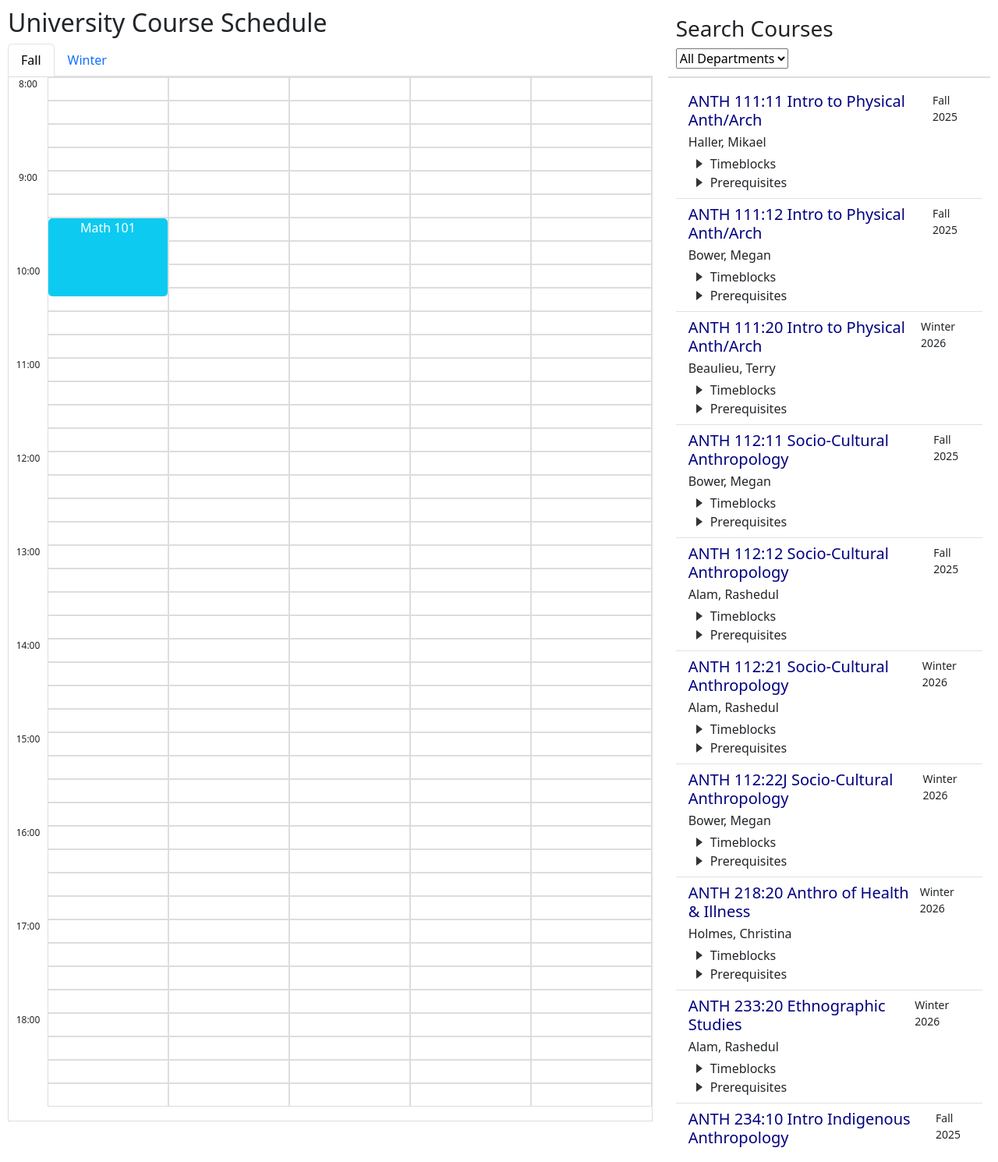
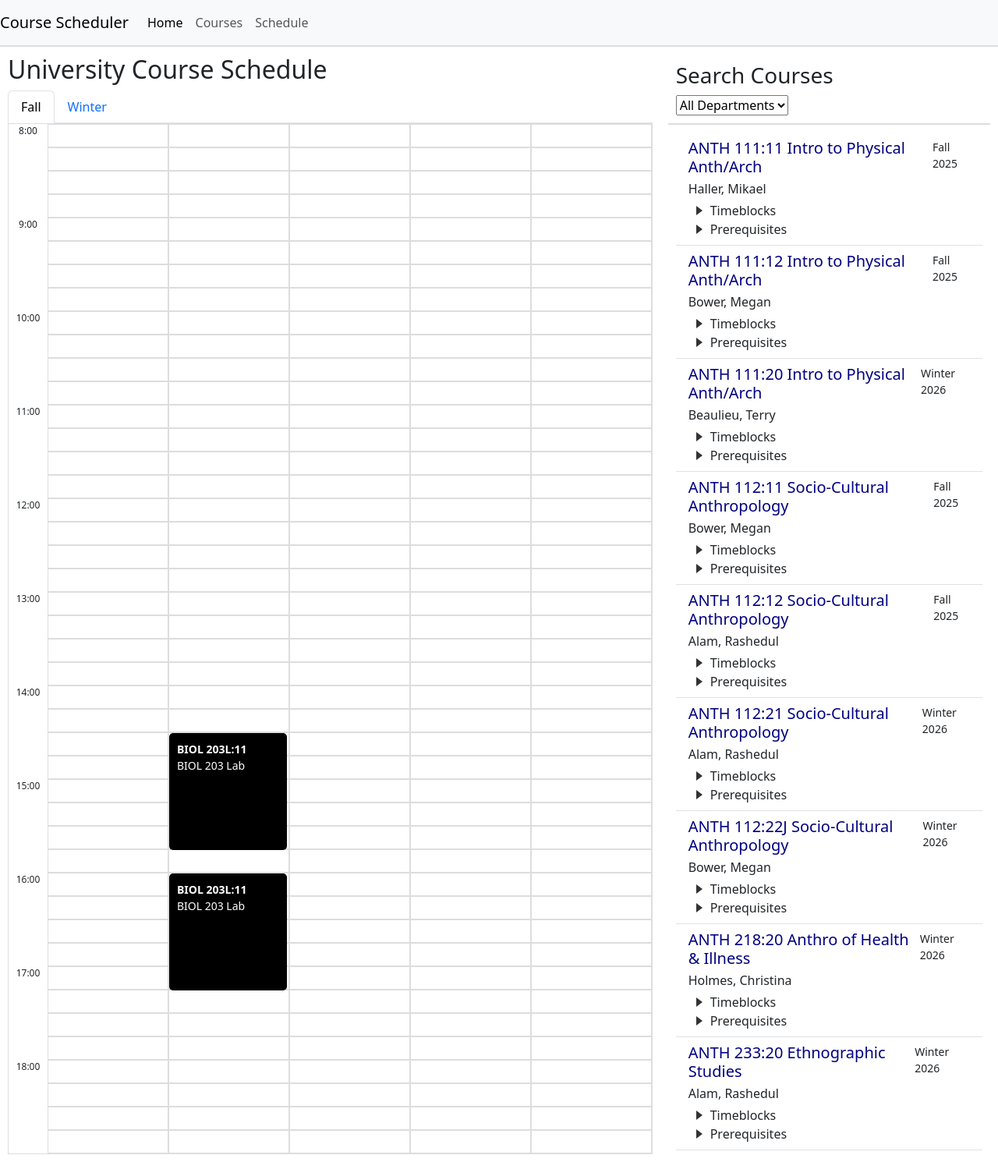
Before and after one commit to johnkxl/CSCI275-Project, a Flask app: page / in a window 1280 px wide. Shown: the whole page at 78% size. Run offline with Flask 3, Linux system fonts and the light colour scheme; data comes from the database, SQL or seed files in the repository.

Commit message:
add renderSchedule

```diff
--- a/flask-project/website/models.py
+++ b/flask-project/website/models.py
@@ -85,7 +85,7 @@ class Student(db.Model):
         db.session.add(new_enrollment)
         db.session.commit()
 
-        return {"message": f"✅ Enrolled in course {course_id}"}, 201
+        return {"message": f"✅ Enrolled in course {course_id}"}, 200
 
     def drop(self, course_id) -> tuple[dict, int]:
         course = Enrollment.query.filter(Enrollment.student_id == self.student_id,
@@ -98,7 +98,7 @@ class Student(db.Model):
         db.session.delete(course)
         db.session.commit()
 
-        return {"message": f"✅ Dropped course {course_id}"}, 201
+        return {"message": f"✅ Dropped course {course_id}"}, 200
 
     def get_schedule(self):
         # Query to fetch the courses in progress for student_id = 1
--- a/flask-project/website/static/index.js
+++ b/flask-project/website/static/index.js
@@ -1,19 +1,53 @@
-const days = ["Mon", "Tue", "Wed", "Thu", "Fri"];
-const dayStartHour = 8;
-const dayEndHour = 18;
+const DAYS = ["Monday", "Tuesday", "Wednesday", "Thursday", "Friday"];
+const DAY_START_HOUR = 8;
+const DAY_END_HOUR = 18;
+
+
+let STUDENT_ID = 1;
 
 // Get schedule grid elements
 const fallScheduleGrid = document.getElementById("schedule-fall");
 const winterScheduleGrid = document.getElementById("schedule-winter");
 
+// Initialize both schedules
+// createSchedule(fallScheduleGrid);
+// createSchedule(winterScheduleGrid);
+renderSchedule(STUDENT_ID);
+
+const departments = [
+  "ADED", "ANTH", "AQUA", "ART", "BIOL", "BSAD", "CATH", "CELT", "CHEM", "CLAS",
+  "CLEN", "COOP", "CSCI", "DEVS", "EESC", "ECON", "EDUC", "ENGR", "ENGL", "FREN",
+  "GERM", "HLTH", "HIST", "HKIN", "HNU", "IDS", "MATH", "MIKM", "MLAN", "MUSI",
+  "NURS", "PHIL", "PHYS", "PSCI", "PSYC", "PGOV", "RELS", "SOCI", "SPAN", "SMGT", "STAT", "WMGS"
+];
+
+deptFilterContainer = document.getElementById("dept-filter-container");
+departmentSelect = document.getElementById("departmentSelect");
+departments.forEach( dept => {
+    deptartmentOption = document.createElement("option");
+    deptartmentOption.setAttribute("value", dept);
+    deptartmentOption.innerHTML = dept;
+    departmentSelect.appendChild(deptartmentOption);
+})
+
+// Load all courses initially
+fetchCourses();
+
+// Filter courses when department changes
+departmentSelect.addEventListener('change', (e) => {
+  const selectedDepartment = e.target.value;
+  fetchCourses(selectedDepartment);
+})
+
+
 // Create schedule function
 function createSchedule(gridElement) {
   gridElement.innerHTML = ""; // Clear before rendering
-  for (let hour = dayStartHour; hour <= dayEndHour; hour++) {
+  for (let hour = DAY_START_HOUR; hour <= DAY_END_HOUR; hour++) {
     for (let i = 0; i < 4; i++) {
       const timeLabel = i === 0 ? `${hour}:00` : "";
       gridElement.innerHTML += `<div class="time-label">${timeLabel}</div>`;
-      days.forEach(() => {
+      DAYS.forEach(() => {
         gridElement.innerHTML += '<div class="schedule-cell"></div>';
       });
     }
@@ -21,16 +55,24 @@ function createSchedule(gridElement) {
 }
 
 // Add class to the correct schedule
-function addClass(term, startHour, startMin, courseName) {
+function addClass(term, day, startHour, startMin, endHour, endMin, courseInfo) {
   const gridElement = term === "Fall" ? fallScheduleGrid : winterScheduleGrid;
 
+  // Create class block
   const classBlock = document.createElement("div");
-  classBlock.className = "class-block bg-info";
-  classBlock.innerText = courseName;
+  classBlock.className = "class-block";
+  classBlock.innerHTML = `
+      <strong>${courseInfo.course_code}</strong><br>
+      ${courseInfo.title}<br>`;
+      // <small>Prof: ${courseInfo.instructor_id}</small><br>
+      // <small>Room: ${courseInfo.room}</small><br>
+      // <small>${courseInfo.start_time} - ${courseInfo.end_time}</small>
+  // ;
 
-  const dayOffset = 1;
+  // Calculate grid positioning
+  const dayOffset = 1 + DAYS.indexOf(day);
   const totalDays = 6;
-  const targetStartHour = startHour - dayStartHour;
+  const targetStartHour = startHour - DAY_START_HOUR;
   const targetRow = targetStartHour * 4 + Math.floor(startMin / 15);
   const targetRowIndex = targetRow * totalDays;
   const targetCellIndex = targetRowIndex + dayOffset;
@@ -38,18 +80,16 @@ function addClass(term, startHour, startMin, courseName) {
   const targetCell = gridElement.children[targetCellIndex];
   targetCell.style.position = "relative";
   targetCell.appendChild(classBlock);
-  classBlock.style.height = "100px"; // Adjust block height
+
+  // Calculate height dynamically based on duration
+  const durationInMinutes = (endHour * 60 + endMin) - (startHour * 60 + startMin);
+  const blockHeight = (durationInMinutes / 15) * 30; // Each 15-min slot = 30px height
+  classBlock.style.height = `${blockHeight}px`;
 }
 
-// Initialize both schedules
-createSchedule(fallScheduleGrid);
-createSchedule(winterScheduleGrid);
-
 // Example: Adding classes (Replace with real data from backend)
-addClass("Fall", 9, 30, "Math 101");
-addClass("Winter", 10, 15, "CS 201");
-
-
+// addClass("Fall", 9, 30, "Math 101");
+// addClass("Winter", 10, 15, "CS 201");
 
 function togglecaretAccordion(triangle) {
   const header = triangle.parentElement;
@@ -71,24 +111,6 @@ function togglecaretAccordion(triangle) {
     header.classList.remove('active');
   }
 }
-
-
-const departments = [
-  "ADED", "ANTH", "AQUA", "ART", "BIOL", "BSAD", "CATH", "CELT", "CHEM", "CLAS",
-  "CLEN", "COOP", "CSCI", "DEVS", "EESC", "ECON", "EDUC", "ENGR", "ENGL", "FREN",
-  "GERM", "HLTH", "HIST", "HKIN", "HNU", "IDS", "MATH", "MIKM", "MLAN", "MUSI",
-  "NURS", "PHIL", "PHYS", "PSCI", "PSYC", "PGOV", "RELS", "SOCI", "SPAN", "SMGT", "STAT", "WMGS"
-];
-
-deptFilterContainer = document.getElementById("dept-filter-container");
-departmentSelect = document.getElementById("departmentSelect");
-departments.forEach( dept => {
-  deptartmentOption = document.createElement("option")
-  deptartmentOption.setAttribute("value", dept)
-  deptartmentOption.innerHTML = dept
-  departmentSelect.appendChild(deptartmentOption)
-})
-
 
 function fetchCourses(department = '') {
   const url = department
@@ -142,35 +164,40 @@ function fetchCourses(department = '') {
           .catch(error => console.error('Error fetching courses:', error));
 }
 
-
 // Functions for registering for, or dropping a course. **********************
-
-function changeRegistration(student_id, course_id, type) {
+function updateCourseRegistrationStatus(studentId, courseId, type) {
   fetch(`api/${type}`, {
     method: 'POST',
-    headers: {
-        'Content-Type': 'application/json'
-    },
-    body: JSON.stringify({ student_id: student_id, course_id: course_id })
+    headers: { 'Content-Type': 'application/json' },
+    body: JSON.stringify({ student_id: studentId, course_id: courseId })
   })
-  .then(response => response.json())
-  .then(data => console.log(data))
+  .then(response => response.json().then(data => ({ status: response.status, body: data })))
+  .then(({ status, body }) => {
+    if (status === 200) {
+      console.log(body.message);
+      renderSchedule(studentId); // Refresh schedule on success
+    }
+    else if (status === 400) {
+      console.log(body.error);
+    }
+  })
   .catch(error => console.error('Error:', error));
 }
 
-function registerCourse(student_id, course_id) {
-  changeRegistration(student_id, course_id, 'enroll');
+function enroll(studentId, courseId) {
+  updateCourseRegistrationStatus(studentId, courseId, 'enroll');
 }
 
-function dropCourse(student_id, course_id) {
-  changeRegistration(student_id, course_id, 'drop');
+function unenroll(studentId, courseId) {
+  updateCourseRegistrationStatus(studentId, courseId, 'drop');
 }
 
 // Tests
-// registerCourse(1, 40407);
-// dropCourse(1, 40407);
+// enroll(1, 40407);
+// unenroll(1, 40407);
 
 // ****************************************************************************
+
 
 
 function courseSearch() {
@@ -212,11 +239,21 @@ function courseSearch() {
     })
 }
 
-// Load all courses initially
-fetchCourses();
+function renderSchedule(studentId) {
+  // Clear old schedules
+  createSchedule(fallScheduleGrid);
+  createSchedule(winterScheduleGrid);
 
-// Filter courses when department changes
-departmentSelect.addEventListener('change', (e) => {
-  const selectedDepartment = e.target.value;
-  fetchCourses(selectedDepartment);
-})
+  fetch(`api/student/${studentId}/schedule`)
+    .then(response => response.json())
+    .then(courses => {
+      courses.forEach(course => {
+        // Extract time details
+        const [startHour, startMin] = course.start_time.split(":").map(Number);
+        const [endHour, endMin] = course.end_time.split(":").map(Number);
+
+        // Add class to the schedule
+        addClass(course.term, course.day, startHour, startMin, endHour, endMin, course);
+      })
+  });
+}
--- a/flask-project/website/static/styles.css
+++ b/flask-project/website/static/styles.css
@@ -1,3 +1,165 @@
+/* Make the body take full height and prevent unwanted scrolling */
+html, body {
+    height: 100vh;
+    margin: 0;
+    padding: 0;
+    overflow: hidden; /* Prevent full-page scrolling */
+    display: flex;
+    flex-direction: column;
+}
+
+/* Header Styling - Stays fixed at the top */
+header {
+    height: 60px; /* Adjust as needed */
+    width: 100%;
+    background: white;
+    border-bottom: 2px solid #ddd;
+    z-index: 1000;
+    display: flex;
+    align-items: center;
+    padding: 0 20px;
+}
+
+
+/*style.css*/
+#login-container {
+    display: flex;
+    align-items: center;
+    justify-content: center;
+    font-family: sans-serif;
+    line-height: 1.5;
+    min-height: 100vh;
+    background: #f3f3f3;
+    flex-direction: column;
+    margin: 0;
+}
+
+.main {
+    background-color: #fff;
+    border-radius: 15px;
+    box-shadow: 0 0 20px rgba(0, 0, 0, 0.2);
+    padding: 10px 20px;
+    transition: transform 0.2s;
+    width: 500px;
+    text-align: center;
+}
+
+h1 {
+    /* color: #4CAF50; */
+    color: navy;
+}
+
+label {
+    display: block;
+    width: 100%;
+    margin-top: 10px;
+    margin-bottom: 5px;
+    text-align: left;
+    color: #555;
+    font-weight: bold;
+}
+
+input {
+    display: block;
+    width: 100%;
+    margin-bottom: 15px;
+    padding: 10px;
+    box-sizing: border-box;
+    border: 1px solid #ddd;
+    border-radius: 5px;
+}
+
+button {
+    padding: 15px;
+    border-radius: 10px;
+    margin-top: 15px;
+    margin-bottom: 15px;
+    border: none;
+    color: white;
+    cursor: pointer;
+    /* background-color: #4CAF50; */
+    background-color: navy;
+    width: 100%;
+    font-size: 16px;
+}
+
+.wrap {
+    display: flex;
+    justify-content: center;
+    align-items: center;
+}
+
+
+
+
+
+
+
+
+
+
+
+
+
+
+
+/* Main content should take the remaining space after the header */
+.container-fluid {
+    flex: 1;
+    display: flex;
+    overflow: hidden; /* Prevents entire page from scrolling */
+}
+
+/* Left schedule container */
+.schedule-container {
+    flex: 2;
+    display: flex;
+    flex-direction: column;
+    overflow: hidden;
+}
+
+/* Ensure tab navigation remains visible */
+#scheduleTabs {
+    flex-shrink: 0;
+}
+
+/* Allow only the schedule content to scroll */
+.schedule-scroll {
+    flex-grow: 1;
+    overflow-y: auto;
+    max-height: 100%;
+}
+
+/* Right search panel */
+.search-panel {
+    flex: 1;
+    display: flex;
+    flex-direction: column;
+    overflow: hidden;
+    background: white;
+}
+
+/* Keep the filter dropdown visible */
+.search-nav {
+    flex-shrink: 0;
+    position: sticky;
+    top: 0;
+    background: white;
+    z-index: 10;
+    padding: 10px;
+    border-bottom: 2px solid #ddd;
+}
+
+/* Make only the course search results scrollable */
+.search-results {
+    flex-grow: 1;
+    overflow-y: auto;
+}
+
+
+
+
+
 /* Reduce or remove container spacing */
 .container-fluid {
     margin: 0;
@@ -63,10 +225,13 @@ body {
 /* Class blocks */
 .class-block {
     position: absolute;
-    width: 100%;
-    text-align: center;
+    width: 99%;
+    text-align: left;
     color: white;
+    background-color: black;
     border-radius: 5px;
+    font-size: 14px;
+    padding: 10px;
 }
 
 
--- /dev/null
+++ b/flask-project/website/templates/base.html
@@ -0,0 +1,39 @@
+<!DOCTYPE html>
+<html lang="en">
+<head>
+  <meta charset="UTF-8">
+  <meta name="viewport" content="width=device-width, initial-scale=1.0">
+  <title>University Course Schedule</title>
+  <link href="https://cdn.jsdelivr.net/npm/bootstrap@5.3.3/dist/css/bootstrap.min.css" rel="stylesheet" integrity="sha384-QWTKZyjpPEjISv5WaRU9OFeRpok6YctnYmDr5pNlyT2bRjXh0JMhjY6hW+ALEwIH" crossorigin="anonymous">
+  <script src="https://cdn.jsdelivr.net/npm/bootstrap@5.3.3/dist/js/bootstrap.bundle.min.js" integrity="sha384-YvpcrYf0tY3lHB60NNkmXc5s9fDVZLESaAA55NDzOxhy9GkcIdslK1eN7N6jIeHz" crossorigin="anonymous"></script>
+  <link rel="stylesheet" href="{{ url_for('static', filename='styles.css') }}">
+</head>
+<body>
+<body>
+  <!-- Header with placeholder for navigation -->
+  <header class="navbar navbar-expand-lg navbar-light bg-light">
+    <div class="container-fluid">
+      <a class="navbar-brand" href="#">Course Scheduler</a>
+      <button class="navbar-toggler" type="button" data-bs-toggle="collapse" data-bs-target="#navbarNav"
+        aria-controls="navbarNav" aria-expanded="false" aria-label="Toggle navigation">
+        <span class="navbar-toggler-icon"></span>
+      </button>
+      <div class="collapse navbar-collapse" id="navbarNav">
+        <ul class="navbar-nav">
+          <li class="nav-item">
+            <a class="nav-link active" href="#">Home</a>
+          </li>
+          <li class="nav-item">
+            <a class="nav-link" href="#">Courses</a>
+          </li>
+          <li class="nav-item">
+            <a class="nav-link" href="#">Schedule</a>
+          </li>
+        </ul>
+      </div>
+    </div>
+  </header>
+  {% block content %} {% endblock %}
+  <script src="{{ url_for('static', filename='index.js') }}"></script>
+</body>
+</html>
--- a/flask-project/website/templates/index.html
+++ b/flask-project/website/templates/index.html
@@ -1,15 +1,7 @@
-<!DOCTYPE html>
-<html lang="en">
-<head>
-  <meta charset="UTF-8">
-  <meta name="viewport" content="width=device-width, initial-scale=1.0">
-  <title>University Course Schedule</title>
-  <link href="https://cdn.jsdelivr.net/npm/bootstrap@5.3.3/dist/css/bootstrap.min.css" rel="stylesheet" integrity="sha384-QWTKZyjpPEjISv5WaRU9OFeRpok6YctnYmDr5pNlyT2bRjXh0JMhjY6hW+ALEwIH" crossorigin="anonymous">
-  <script src="https://cdn.jsdelivr.net/npm/bootstrap@5.3.3/dist/js/bootstrap.bundle.min.js" integrity="sha384-YvpcrYf0tY3lHB60NNkmXc5s9fDVZLESaAA55NDzOxhy9GkcIdslK1eN7N6jIeHz" crossorigin="anonymous"></script>
-  <link rel="stylesheet" href="{{ url_for('static', filename='styles.css') }}">
-</head>
-<body>
+{% extends "base.html" %}
+{% block content %}
   <div class="container-fluid d-flex p-0">
+    <!-- Rest of your content remains unchanged -->
 
     <!-- Left Schedule Section -->
     <div class="schedule-container">
--- a/flask-project/website/views.py
+++ b/flask-project/website/views.py
@@ -6,3 +6,7 @@ views = Blueprint('views', __name__)
 @views.route('/')
 def home():
     return render_template("index.html")
+
+@views.route('/login')
+def login():
+    return render_template("login.html")
```
Also changed, not shown: other parts of flask-project/website/templates/index.html (+1 -3 lines), flask-project/website/static/login.js (added, +12 -0 lines), flask-project/website/templates/login.html (added, +35 -0 lines).
